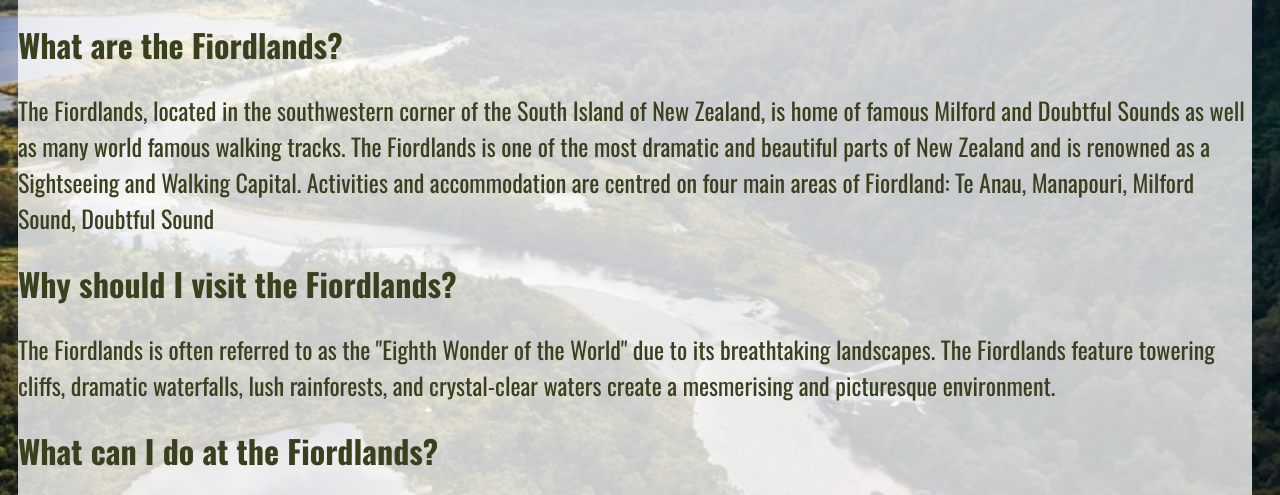
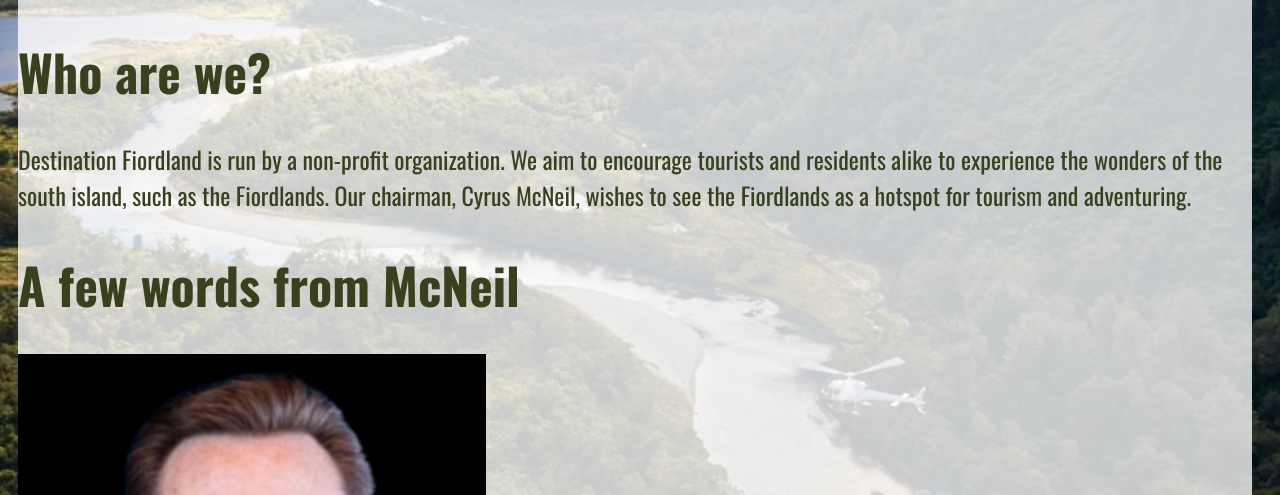
Before and after one commit to UmarSyed106/Assesment-Website, a plain HTML site: page 01-about-us.html in a window 1280 px wide. Shown: the part 264-759 px from the top of the page. Drawn offline with nearby package versions, Linux system fonts and the light colour scheme.

Commit message:
Created Repository Added Main Page Added empty sub-pages Added some CSS Added Media

```diff
--- a/01-about-us.html
+++ b/01-about-us.html
@@ -21,23 +21,23 @@
 <main>
 
 <h1>
-    What are the Fiordlands?
+    Who are we?
     </h1>
 
 <p>
-    The Fiordlands, located in the southwestern corner of the South Island of New Zealand, is home of famous Milford and Doubtful Sounds as well as many world famous walking tracks.
-    The Fiordlands is one of the most dramatic and beautiful parts of New Zealand and is renowned as a Sightseeing and Walking Capital.
-    Activities and accommodation are centred on four main areas of Fiordland: Te Anau, Manapouri, Milford Sound, Doubtful Sound
-
+    Destination Fiordland is run by a non-profit organization.
+    We aim to encourage tourists and residents alike to experience the wonders of the south island, such as the Fiordlands.
+    Our chairman, Cyrus McNeil, wishes to see the Fiordlands as a hotspot for tourism and adventuring.
     </p>
 
 <h1>
-    Why should I visit the Fiordlands?
+    A few words from McNeil
     </h1>
-
+<img src="Media/10-McNeil.jpg" alt="Cyrus McNeil">
 <p>
-    The Fiordlands is often referred to as the "Eighth Wonder of the World" due to its breathtaking landscapes. The Fiordlands feature
-    towering cliffs, dramatic waterfalls, lush rainforests, and crystal-clear waters create a mesmerising and picturesque environment.
+    Hello traveler. I love the Fiordlands. I traveled to the fiordlands for over 30 years. I practically grew up here.
+    I grew to feel a sense of connection towards the Fiordlands, almost like my secondary home.
+    I want everyone to feel the same connection I feel towards the landscape. That is my ultimate goal and why Destination Fiordland exists.
     </p>
 
 <h1>
--- a/02-style(1).css
+++ b/02-style(1).css
@@ -57,6 +57,7 @@ h1 {
     font-optical-sizing: auto;
     font-weight: 700;
     font-style: normal;
+    font-size: 50px;
 
 }
 
```
Also changed, not shown: 00-index.html (+7 -9 lines), Media/10-McNeil.jpg (added).
